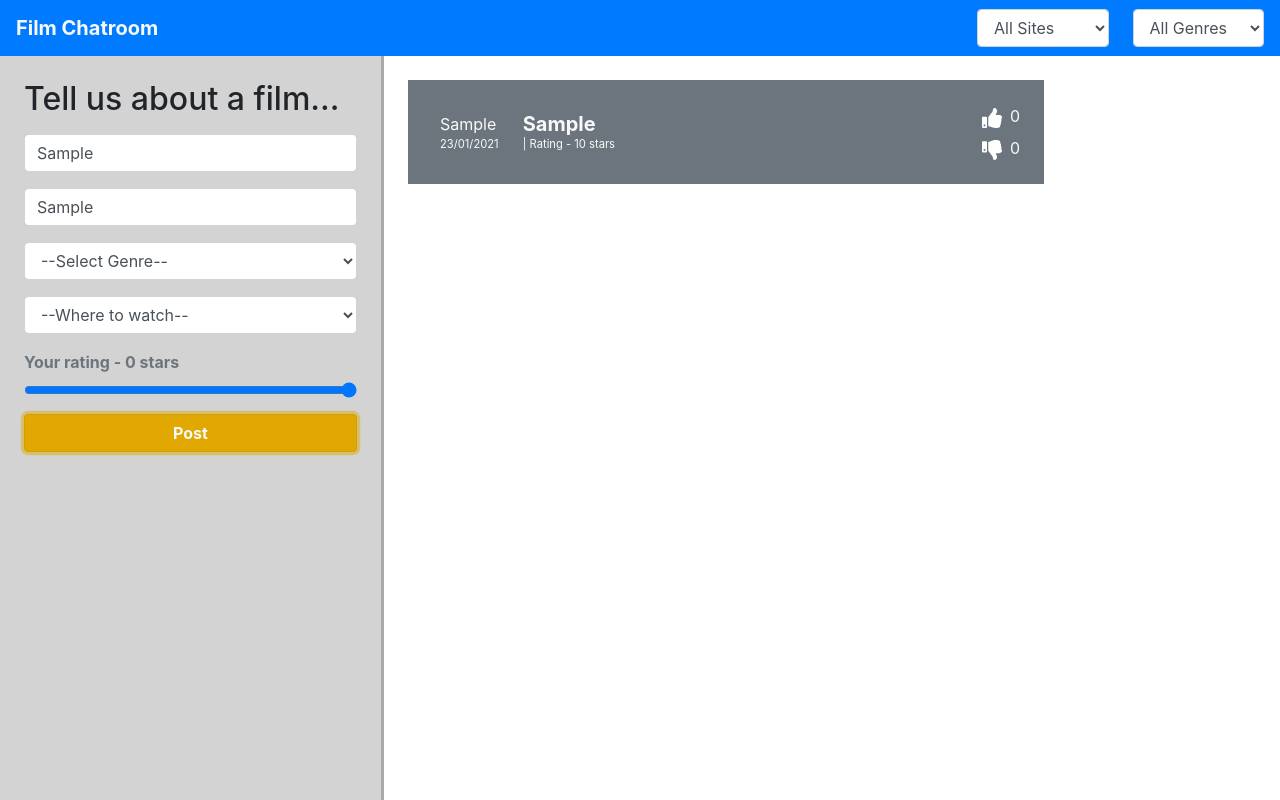
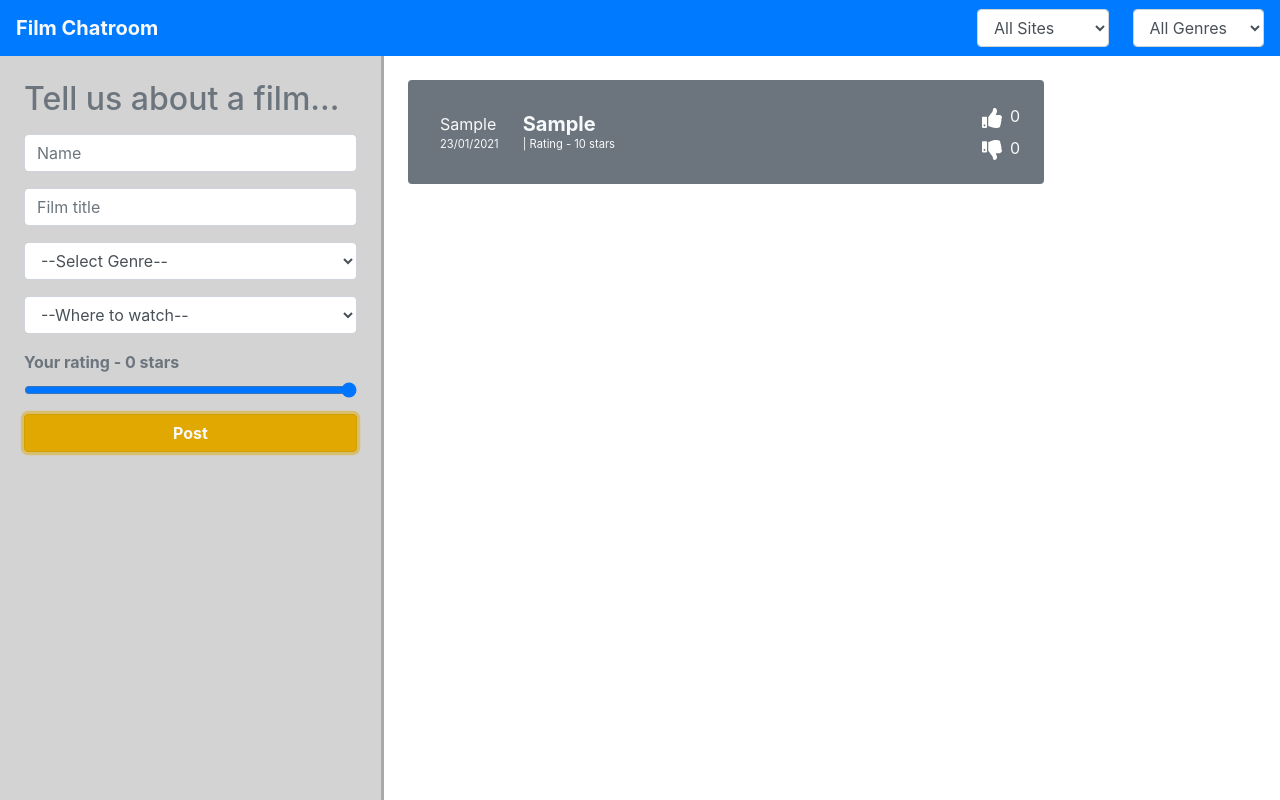
Before and after one commit to TTBoiMike/film-chatroom, a React (Create React App) app: page / in a window 1280 px wide. Both pictures are taken after typing "Sample", "Sample" into the empty fields and a click on the button "Post". Built offline with nearby package versions, Linux system fonts and the light colour scheme.

Commit message:
css change

```diff
--- a/src/App.css
+++ b/src/App.css
@@ -22,18 +22,22 @@ article {
   width: 100%;
   height: fit-content;
 }
-.post-body {
-  width: 100%;
+article > section {
+  display: flex;
+  justify-content: space-between;
 }
 #like, #dislike {
   height: 20px;
 }
-@media screen and (min-width: 1000px) {
+@media screen and (min-width: 768px) {
   main {
     display: flex;
   }
   article {
     width: 75%;
+    display: flex;
+    justify-content: space-between;
+    align-items: center;
   }
   .form-container {
     height: 100vh;
--- a/src/components/create.js
+++ b/src/components/create.js
@@ -20,6 +20,7 @@ class Create extends Component {
 
   handleSubmit = (event) => {
     event.preventDefault();
+    console.log(event.currentTarget)
     this.props.addpost(this.state)
     this.setState({
       name: "",
@@ -28,12 +29,16 @@ class Create extends Component {
       where_to_watch: "",
       genre: ""
     })
+    event.currentTarget.name.value = ""
+    event.currentTarget.filmTitle.value = ""
+    event.currentTarget.genre.value = ""
+    event.currentTarget.streaming_site.value = ""
   };
 
   render() {
     return (
       <div className="form-container p-4">
-        <h2 className="mb-3">Tell us about a film...</h2>
+        <h2 className="mb-3 text-muted">Tell us about a film...</h2>
         <form id="create-form" className="d-flex flex-column" onChange={(e) => this.handleChange(e)} onSubmit={(e) => this.handleSubmit(e)}>
           <input className="mb-3 rounded form-control" type="text" name="name" id="name" placeholder="Name" required></input>
           <input className="mb-3 rounded form-control" type="text" name="filmTitle" id="filmTitle" placeholder="Film title" required ></input>
--- a/src/components/post.js
+++ b/src/components/post.js
@@ -51,7 +51,7 @@ class Post extends React.Component {
         } else {
             return this.props.posts.map(post => {
             return (
-                <article key={post.id} className="d-flex justify-content-between bg-secondary align-items-center text-light p-4 mb-4">
+                <article key={post.id} className="bg-secondary rounded text-light p-4 mb-4">
                     <section className="d-flex align-items-center">
                         <div className="d-flex align-items-center mr-4">
                             <img className="mr-2" src={this.postIcon(post.streaming_site)} />
```
Also changed, not shown: 1 other file (tests, documents, lock files or other folders).
